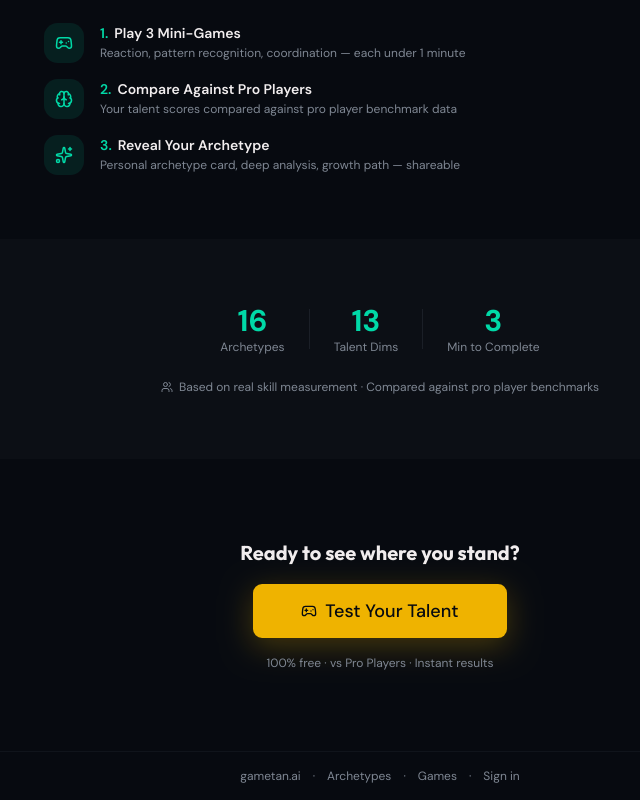
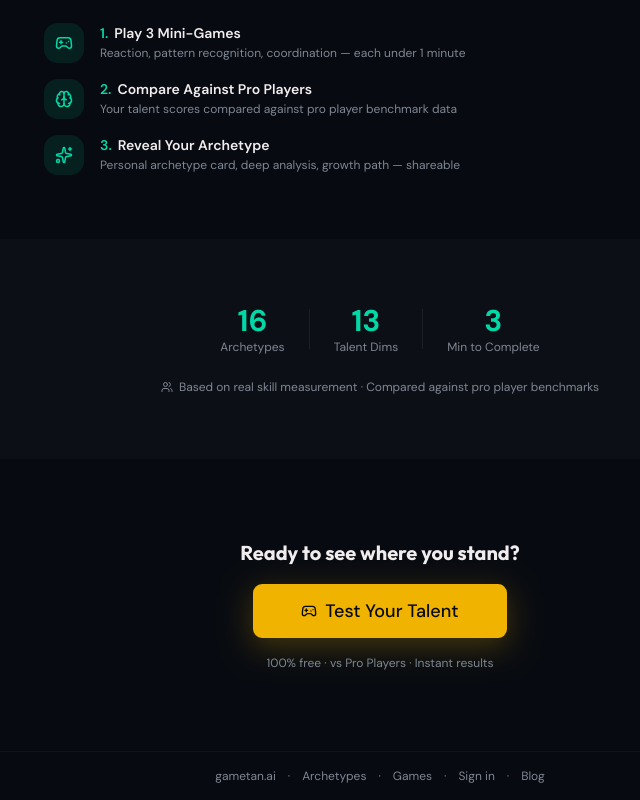
Before and after one commit to lnO4X/agent-p, a Next.js app: page / in a window 1280 px wide. Shown: the part 1971-2771 px from the top of the page, without its empty margins (260-900 px from the left). Built offline with nearby package versions, Linux system fonts and the light colour scheme; no server answers.

Commit message:
feat: add blog link to landing page footer — SEO internal linking

```diff
--- a/src/app/page.tsx
+++ b/src/app/page.tsx
@@ -337,6 +337,10 @@ export default function Home() {
           <Link href="/login" className="hover:text-foreground transition-colors">
             {isZh ? "登录" : "Sign in"}
           </Link>
+          <span>·</span>
+          <Link href="/blog" className="hover:text-foreground transition-colors">
+            {isZh ? "博客" : "Blog"}
+          </Link>
         </div>
       </footer>
     </div>
```
